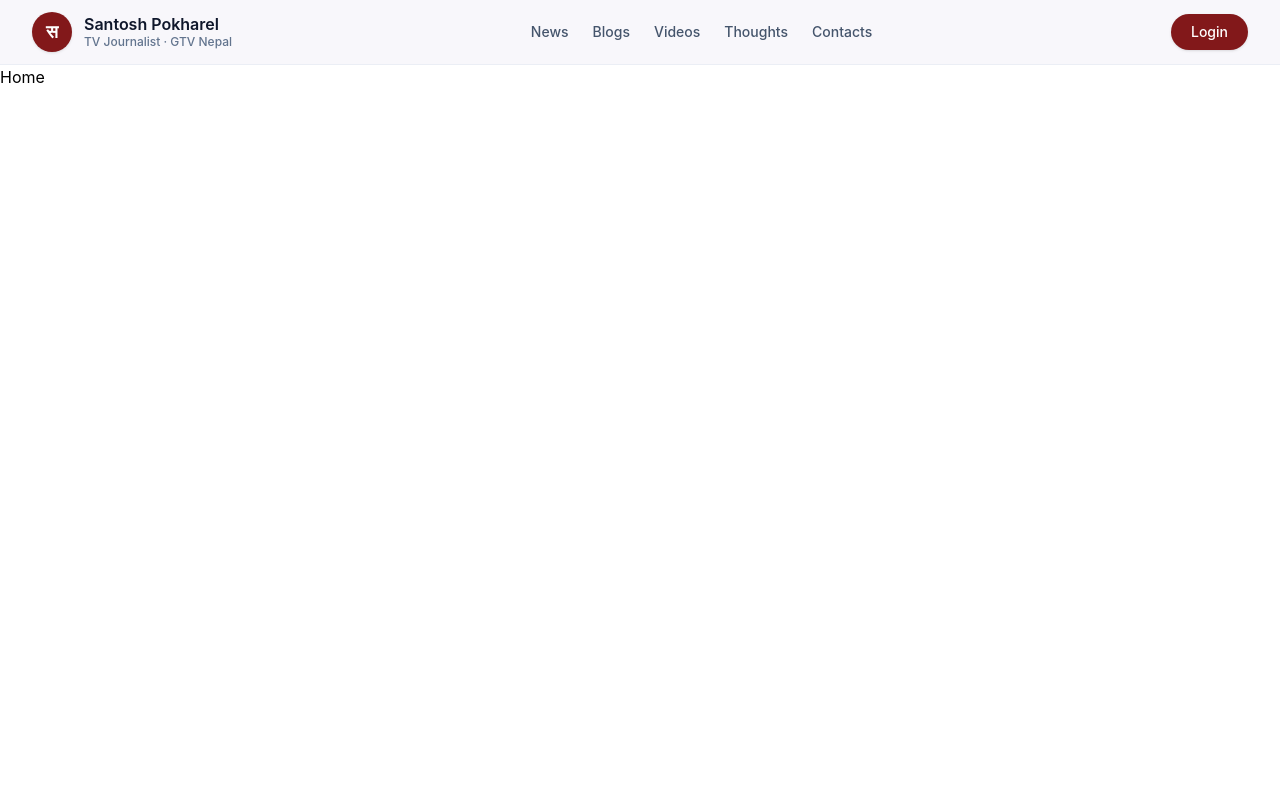
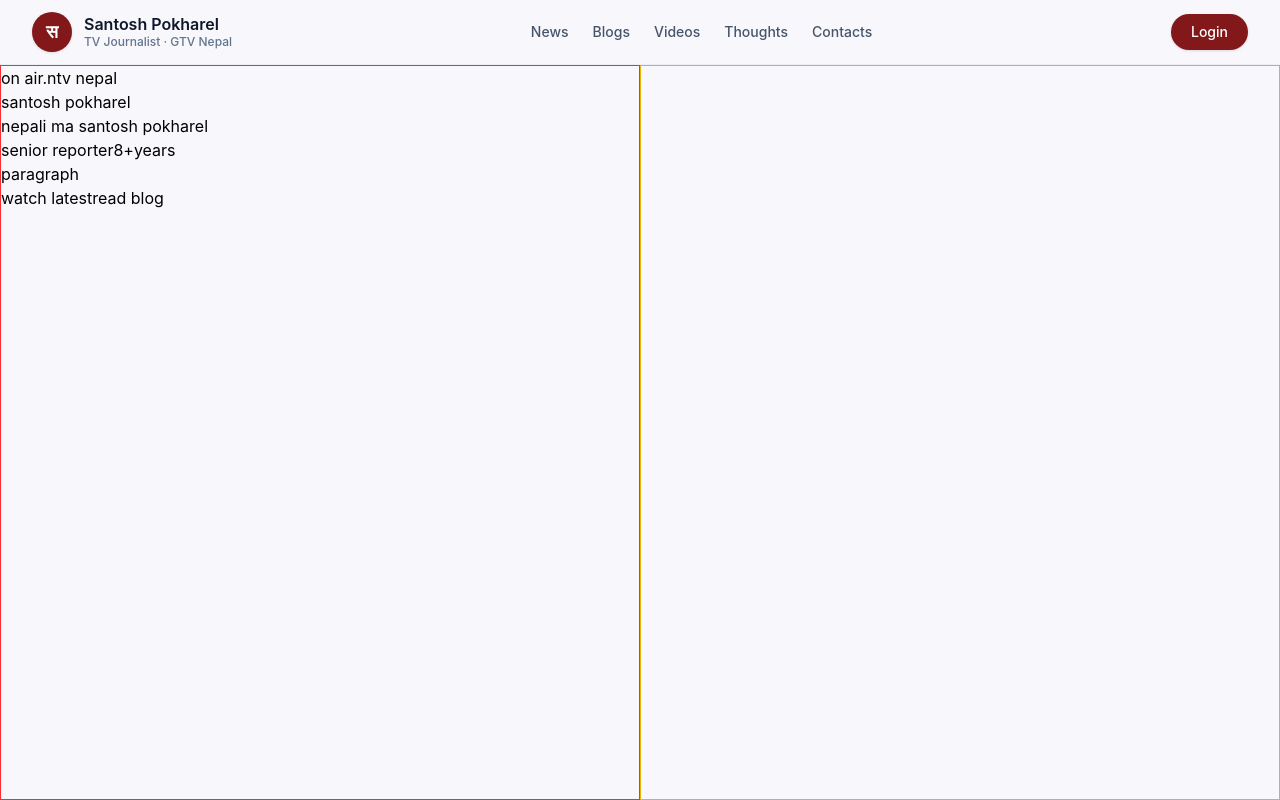
Before and after one commit to aleesa21/santosh_pokharel_portfolio, a React (Vite) app: page / in a window 1280 px wide. Built offline with nearby package versions, Linux system fonts and the light colour scheme.

Commit message:
feat add hero section layout

```diff
--- /dev/null
+++ b/src/components/HeroSection.jsx
@@ -0,0 +1,30 @@
+import React from "react";
+
+function HeroSection() {
+  return (
+    <section className="bg-background h-full">
+      <div className="flex h-full">
+        <div className="left-texts w-full h-full border border-red-500">
+          <div className="">on air.ntv nepal</div>
+          <div className="">
+            <h1>santosh pokharel</h1>
+            <h2>nepali ma santosh pokharel</h2>
+            <div className="">
+              <span>senior reporter</span>
+              <span>8+years </span>
+            </div>
+          </div>
+          <p>paragraph</p>
+          <div className="btns">
+            <button>watch latest</button>
+            <button>read blog</button>
+          </div>
+        </div>
+        <div className="right-image  w-full h-full border border-yellow-500"></div>
+      </div>
+      <div className="marquee"></div>
+    </section>
+  );
+}
+
+export default HeroSection;
--- a/src/components/Layout.jsx
+++ b/src/components/Layout.jsx
@@ -4,10 +4,12 @@ import Header from './Header'
 
 function Layout() {
   return (
-    <>
+    <div className='flex flex-col h-screen'>
     <Header />
+    <div className="flex-1 min-h-0">
     <Outlet />
-    </>
+    </div>
+    </div>
   )
 }
 
--- a/src/index.css
+++ b/src/index.css
@@ -1 +1,7 @@
 @import "tailwindcss";
+
+@theme{
+    --color-background:#f8f7fb  ;
+    --color-foreground:white;
+    --color-primary:#7f1d1d;
+}
--- a/src/pages/Home.jsx
+++ b/src/pages/Home.jsx
@@ -1,9 +1,12 @@
-import React from 'react'
+import React from "react";
+import HeroSection from "../components/HeroSection";
 
 function Home() {
   return (
-    <div>Home</div>
-  )
+    <>
+      <HeroSection />
+    </>
+  );
 }
 
-export default Home
+export default Home;
```
